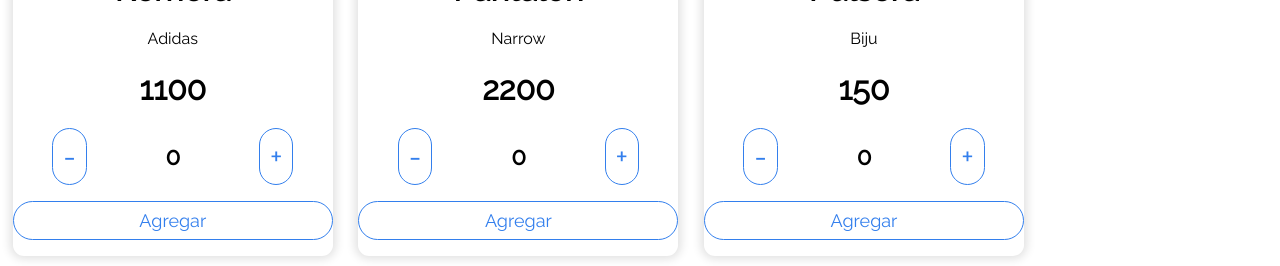
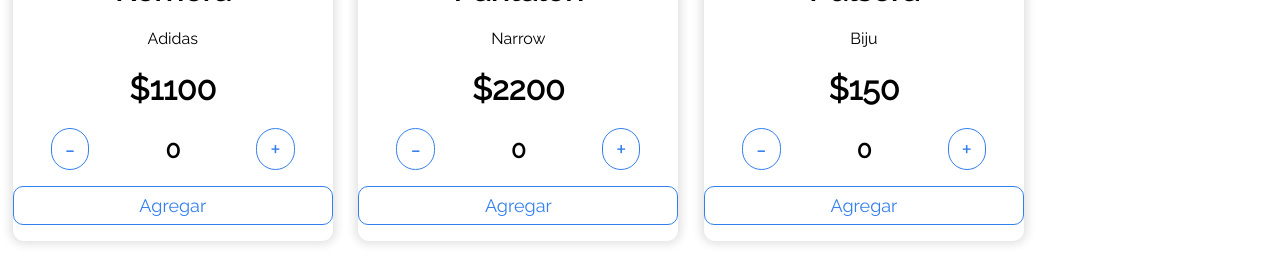
Before and after one commit to matiasfmart/tienda-child, a React (Create React App) app: page / in a window 1280 px wide. Shown: the part 545-811 px from the top of the page. Built offline with nearby package versions, Linux system fonts and the light colour scheme.

Commit message:
detalles de estilos

```diff
--- a/src/App.css
+++ b/src/App.css
@@ -117,9 +117,9 @@ body {
   display: inline;
   border-radius: 100px;
   color: #337FED;
-  font-size: 30px;
+  font-size: 25px;
   font-weight: 1;
-  padding: 10px;
+  padding: 5px 13px;
   background-color: rgba(61, 148, 246, 0);
   border: solid #337FED 1px;
   text-align: center;
@@ -139,8 +139,8 @@ body {
 .btn-addToCart{
   width: 100%;
   display: inline;
-  border-radius: 50px;
-  -webkit-border-radius: 50px;
+  border-radius: 0px;
+  -webkit-border-radius: 10px;
   -moz-border-radius: 50px;
   color: #337FED;
   font-size: 18px;
--- a/src/components/Item.jsx
+++ b/src/components/Item.jsx
@@ -8,7 +8,7 @@ function Item({products}){
                 <h5>{products.id}</h5>
                 <h1>{products.title}</h1>
                 <p>{products.description}</p>
-                <h1>{products.price}</h1>
+                <h1>${products.price}</h1>
             </div>
             <ItemCount />
         </>
```
